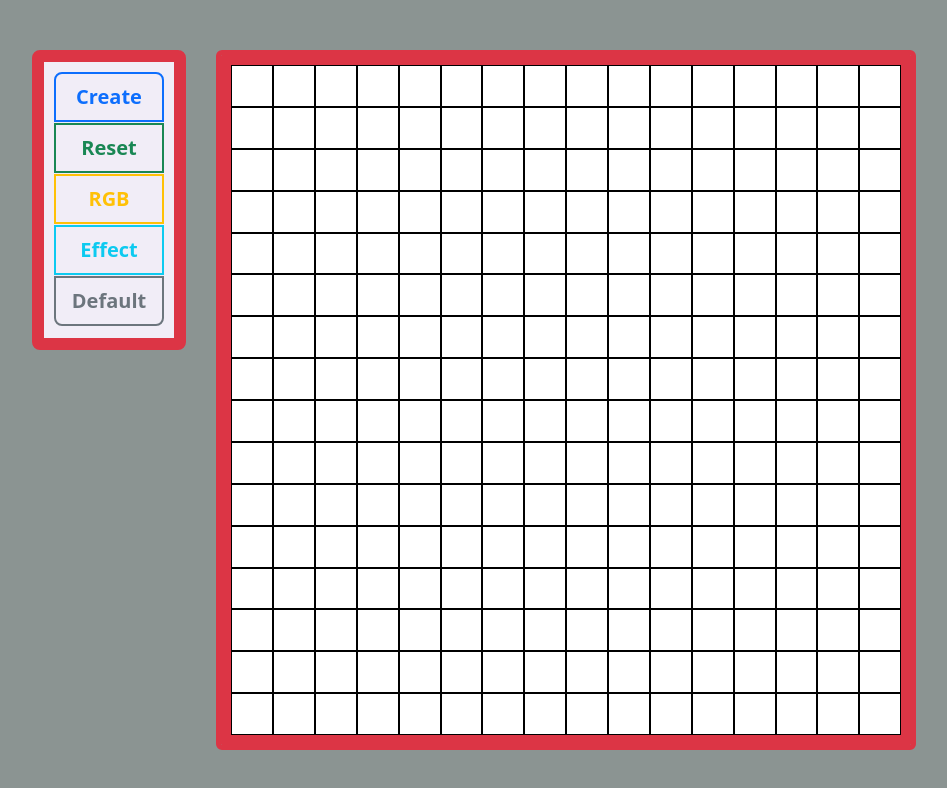
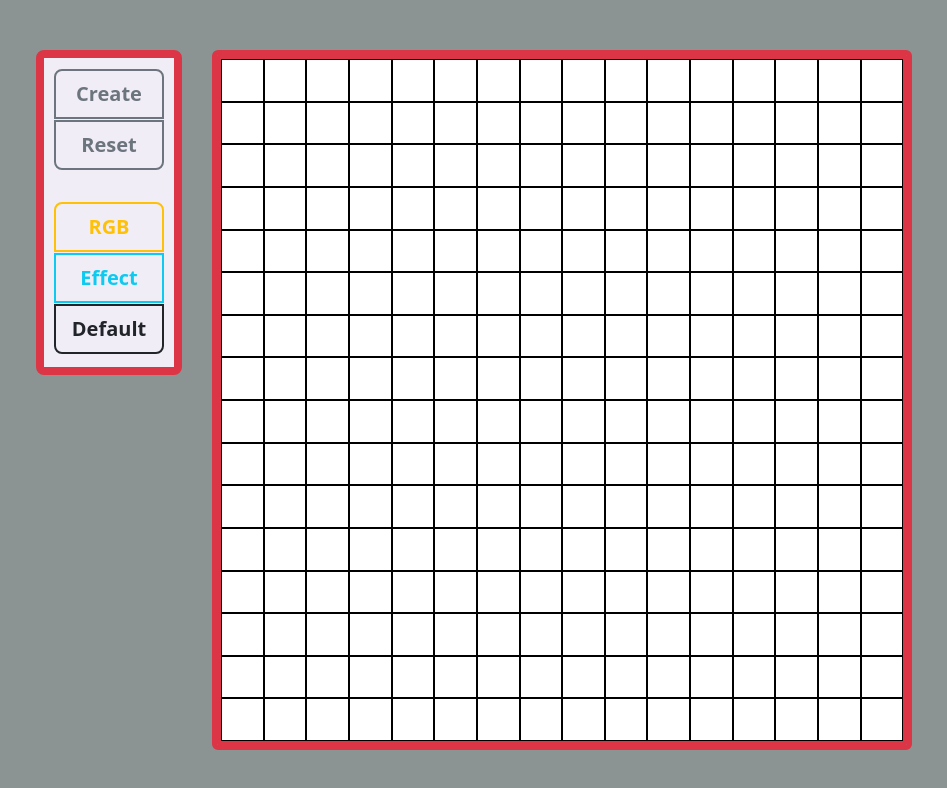
Before and after one commit to batuyazici/odin-etch-a-sketch, a plain HTML site: page index.html in a window 1280 px wide. Shown: the whole page, without its empty margins (166-1113 px from the left). Drawn offline with nearby package versions, Linux system fonts and the light colour scheme.

Commit message:
Update UI for visibility

```diff
--- a/index.html
+++ b/index.html
@@ -14,18 +14,20 @@
     <div class="main-container">
         <div class="nav-container">
             <nav>
-                <div class="btn-group-vertical" role="group" aria-label="Vertical button group">
-                    <button type="button" class="btn btn-outline-primary btn-lg custom-bold"
+                <div class="btn-group-vertical" role="group" aria-label="verticalGroup1">
+                    <button type="button" class="btn btn-outline-secondary btn-lg custom-bold"
                         id="input-button">Create</button>
-                    <button type="button" class="btn btn-outline-success btn-lg custom-bold"
+                    <button type="button" class="btn btn-outline-secondary btn-lg custom-bold"
                         id="reset-button">Reset</button>
+                    </div>
+                    <div class="btn-group-vertical" role="group" aria-label="verticalGroup2">
                     <button type="button" class="btn btn-outline-warning btn-lg custom-bold" data-bs-toggle="button"
                         id="rgb-button">RGB</button>
                     <button type="button" class="btn btn-outline-info btn-lg custom-bold" data-bs-toggle="button"
                         id="effect-button">Effect</button>
-                    <button type="button" class="btn btn-outline-secondary btn-lg custom-bold" data-bs-toggle="button"
+                    <button type="button" class="btn btn-outline-dark btn-lg custom-bold" data-bs-toggle="button"
                         id="default-button">Default</button>
-                </div>
+                    </div>
             </nav>
 
         </div>
--- a/style.css
+++ b/style.css
@@ -14,15 +14,15 @@ button {
   margin-bottom: 2px;
 }
 nav {
-  padding: 0 10px;
+  padding: 25px 10px;
   margin: 0;
-  height: 300px;
+  height: 325px;
   display: flex;
   justify-content: center;
   flex-direction: column;
   gap: 30px;
   background-color: rgb(241, 237, 247);
-  border: 12px solid rgb(220, 53, 69);
+  border: 8px solid rgb(220, 53, 69);
   border-radius: 0.5em;
 }
 
@@ -35,10 +35,10 @@ nav {
   display: inline-grid;
   width: 700px;
   height: 700px;
-  padding: 10px;
+  padding: 4px;
   background-clip: content-box;
   background-color: white;
-  box-shadow: inset 0 0 0 10px
+  box-shadow: inset 0 0 0 4px
     rgba(var(--bs-danger-rgb), var(--bs-border-opacity));
 }
 
@@ -54,7 +54,7 @@ nav {
 }
 
 .custom-bold {
-  font-weight: bold; /* Make the font bold */
+  font-weight: bold;
   border-width: 2px;
 }
 
```
